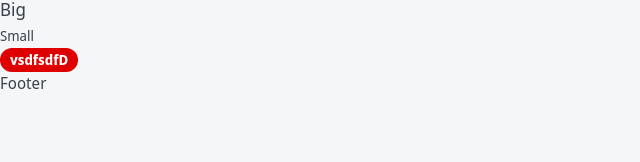
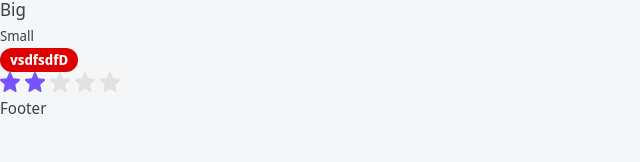
Before and after one commit to Igorg599/top-api_next.js, a Next.js app: page / in a window 1280 px wide. Shown: the part 122-284 px from the top of the page, without its empty margins (0-640 px from the left). Built offline with nearby package versions, Linux system fonts and the light colour scheme.

Commit message:
add HOC withLayout

```diff
--- a/layout/Layout.tsx
+++ b/layout/Layout.tsx
@@ -4,8 +4,9 @@ import cn from "classnames"
 import { Header } from "./Header/Header"
 import { Sidebar } from "./Sidebar/Sidebar"
 import { Footer } from "./Footer/Footer"
+import { FunctionComponent } from "react"
 
-export const Layout = ({ children }: LayoutProps): JSX.Element => {
+const Layout = ({ children }: LayoutProps): JSX.Element => {
   return (
     <div>
       <Header />
@@ -17,3 +18,15 @@ export const Layout = ({ children }: LayoutProps): JSX.Element => {
     </div>
   )
 }
+
+export const withLayout = <T extends Record<string, unknown>>(
+  Component: FunctionComponent<T>
+) => {
+  return function withLayoutComponent(props: T): JSX.Element {
+    return (
+      <Layout>
+        <Component {...props} />
+      </Layout>
+    )
+  }
+}
--- a/pages/index.tsx
+++ b/pages/index.tsx
@@ -1,9 +1,11 @@
-import { Htag, Button, P, Tag } from "../components"
-import { Layout } from "../layout/Layout"
+import { useState } from "react"
+import { Htag, Button, P, Tag, Rating } from "../components"
+import { withLayout } from "../layout/Layout"
 
-export default function Home(): JSX.Element {
+function Home(): JSX.Element {
+  const [rating, setRating] = useState<number>(2)
   return (
-    <Layout>
+    <>
       <Htag tag="h1">Text</Htag>
       <Button appearance="primary" arrow="right">
         Button
@@ -16,6 +18,9 @@ export default function Home(): JSX.Element {
       <Tag size="m" color="red">
         vsdfsdfD
       </Tag>
-    </Layout>
+      <Rating rating={rating} isEditable setRating={setRating} />
+    </>
   )
 }
+
+export default withLayout(Home)
```
